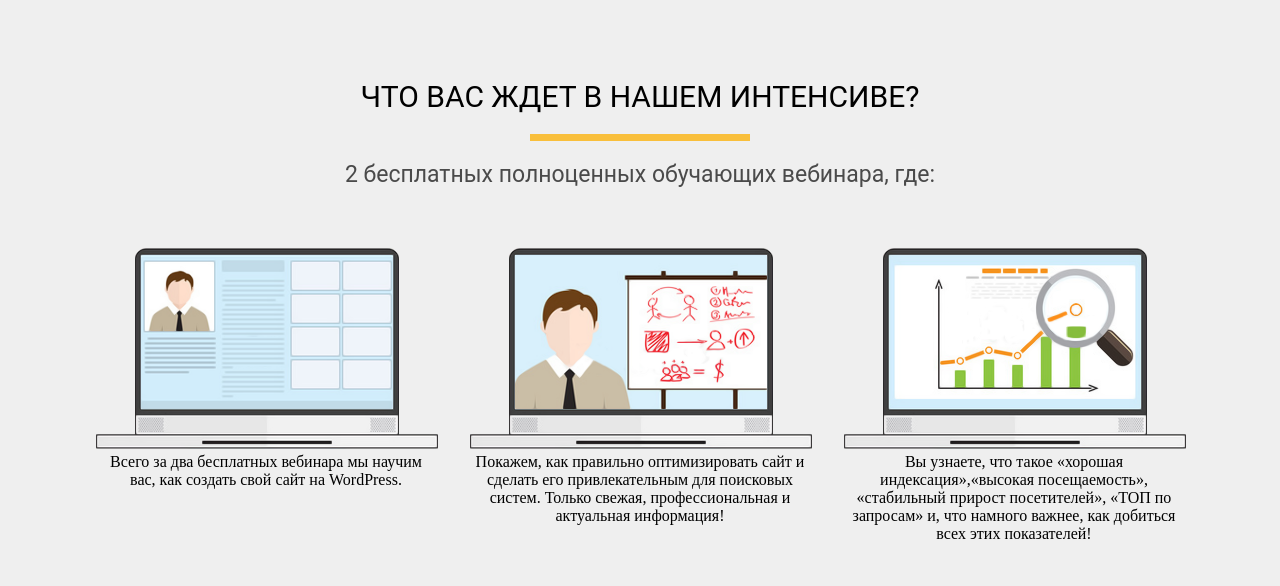
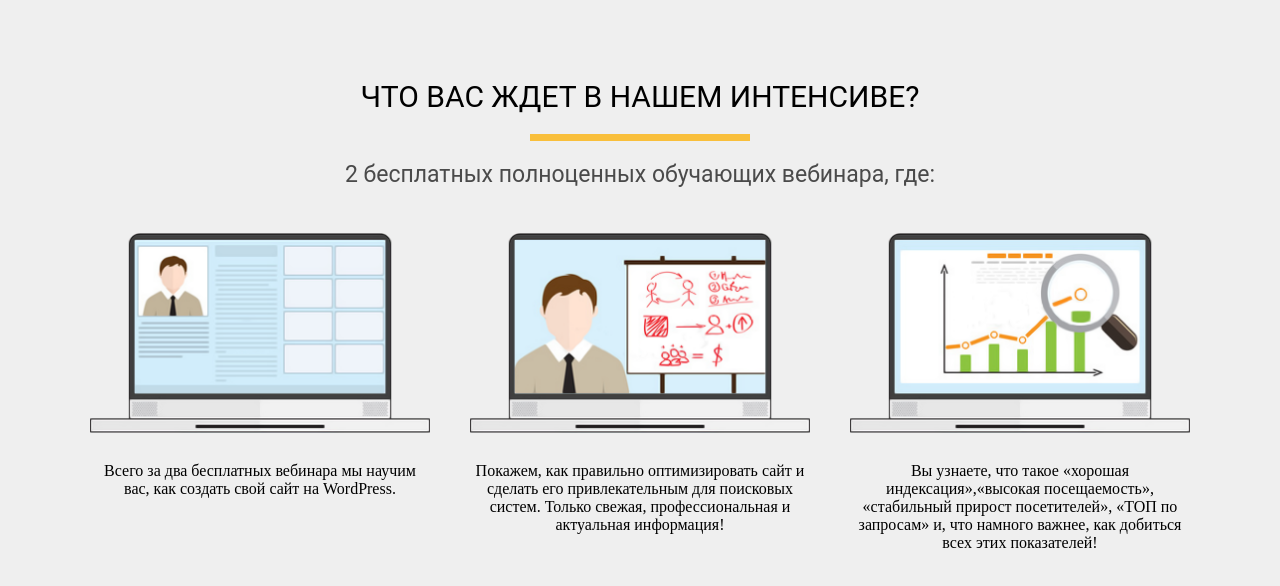
Before and after one commit to DmiTsa/html-css-p1, a plain HTML site: page index.html in a window 1280 px wide. Shown: the part 806-1392 px from the top of the page. Drawn offline with Linux system fonts and the light colour scheme.

Commit message:
22-06--03-10-2022

```diff
--- a/css/style.css
+++ b/css/style.css
@@ -1,7 +1,3 @@
-/* .content-container {
-  width: 1140px;
-  margin: 0 auto;
-} */
 /* section top-promo */
 .top-promo {
   height: 800px;
@@ -111,7 +107,12 @@
   padding: 85px 0 75px;
 }
 
-.waiting .waiting-title {
+.content-container {
+  width: 1140px;
+  margin: 0 auto;
+}
+
+.waiting .content-container .waiting-title {
   font-family: 'Roboto';
   font-style: normal;
   font-weight: 400;
@@ -119,7 +120,7 @@
   text-transform: uppercase;
 }
 
-.waiting .waiting-devider {
+.waiting .content-container .waiting-devider {
   display: block;
   margin: 20px auto;
   width: 220px;
@@ -127,7 +128,7 @@
   background: #f9bf3b;
 }
 
-.waiting .waiting-text {
+.waiting .content-container .waiting-text {
   font-family: 'Roboto';
   font-style: normal;
   font-weight: 400;
@@ -136,19 +137,21 @@
   color: #4a4a4a;
 }
 
-.waiting .waiting-content {
+.waiting .content-container .waiting-content {
   margin-top: 45px;
+  display: flex;
+  justify-content: space-around;
 }
 
-.waiting .waiting-content .waiting-item {
-  display: inline-block;
-  vertical-align: top;
+.waiting .content-container .waiting-content .waiting-item {
   width: 340px;
-  margin: 15px;
 }
 
-/* .waiting .waiting-content .waiting-item .waiting-item-img {} */
+.waiting .content-container .waiting-content .waiting-item .waiting-item-img {
+  width: 100%;
+}
 
-.waiting .waiting-content .waiting-item .waiting-descr {
+.waiting .content-container .waiting-content .waiting-item .waiting-descr {
+  margin-top: 25px;
   max-width: 100%;
 }
--- a/index.html
+++ b/index.html
@@ -45,6 +45,7 @@
     </section>
 
     <section class="waiting">
+      <div class="content-container">
         <h2 class="waiting-title">Что вас ждет в нашем интенсиве?</h2>
         <div class="waiting-devider"></div>
         <div class="waiting-text">
@@ -87,6 +88,7 @@
             </div>
           </div>
         </div>
+      </div>
     </section>
   </body>
 </html>
```
Lines whose indentation alone changed are shown as unchanged.
